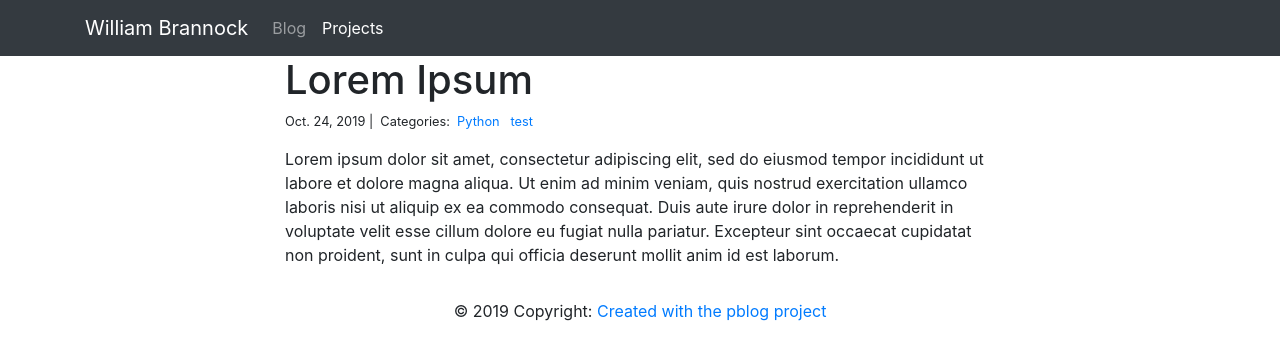
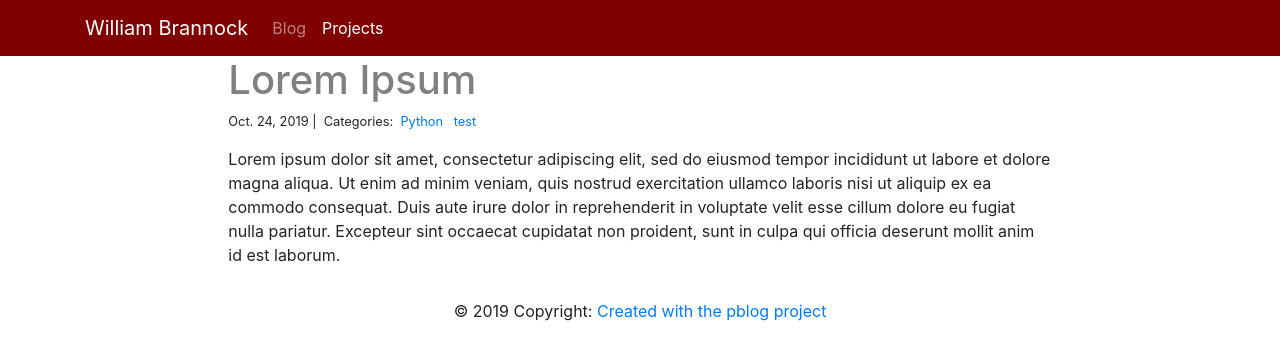
Before and after one commit to wbrannock/pblog, a Django app: page /2/ in a window 1280 px wide. Shown: the top 360 px of the page. Run offline with Django 3.2, Linux system fonts and the light colour scheme; data comes from the database, SQL or seed files in the repository; some libraries are stand-ins or nearby versions.

Commit message:
added css styling support

```diff
--- /dev/null
+++ b/blog/projects/static/base.css
@@ -0,0 +1,6 @@
+div.containertext h1 {
+    color: grey;
+}
+.navbar {
+    background-color: maroon;
+}
--- a/blog/projects/templates/base.html
+++ b/blog/projects/templates/base.html
@@ -1,6 +1,7 @@
+<link rel="stylesheet" href="/static/base.css">
 <link rel="stylesheet" href="https://stackpath.bootstrapcdn.com/bootstrap/4.1.3/css/bootstrap.min.css" integrity="sha384-MCw98/SFnGE8fJT3GXwEOngsV7Zt27NXFoaoApmYm81iuXoPkFOJwJ8ERdknLPMO" crossorigin="anonymous">
 
-<nav class="navbar navbar-expand-lg navbar-dark bg-dark">
+<nav class="navbar navbar-expand-lg navbar-dark ">
     <div class="container">
         <a class="navbar-brand" href="{% url 'blog_index' %}">William Brannock</a>
         <button class="navbar-toggler" type="button" data-toggle="collapse" data-target="#navbarSupportedContent" aria-controls="navbarSupportedContent" aria-expanded="false" aria-label="Toggle navigation">
@@ -23,7 +24,7 @@
 
 </nav>
 
-<div class="container">
+<div class="containertext">
     {% block page_content %}{% endblock %}
 </div>
 
--- a/blog/projects/templates/project_detail.html
+++ b/blog/projects/templates/project_detail.html
@@ -1,3 +1,4 @@
+
 {% extends "base.html" %}
 {% load static %}
 
```
